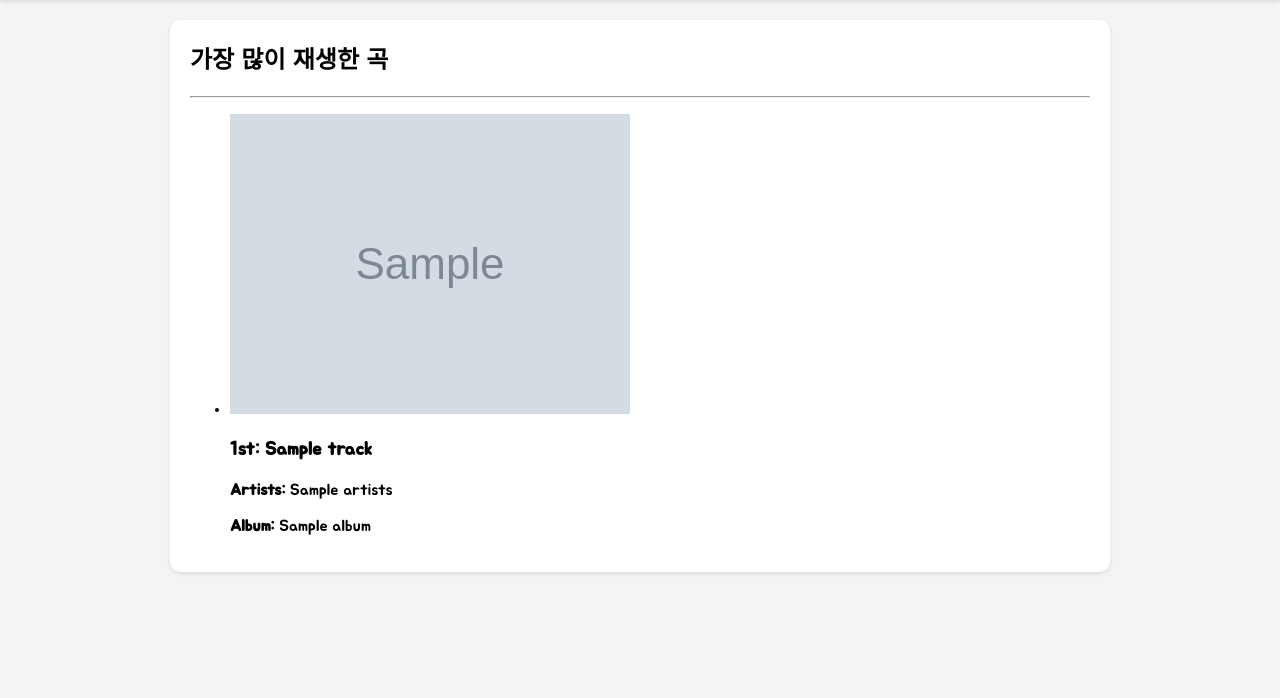
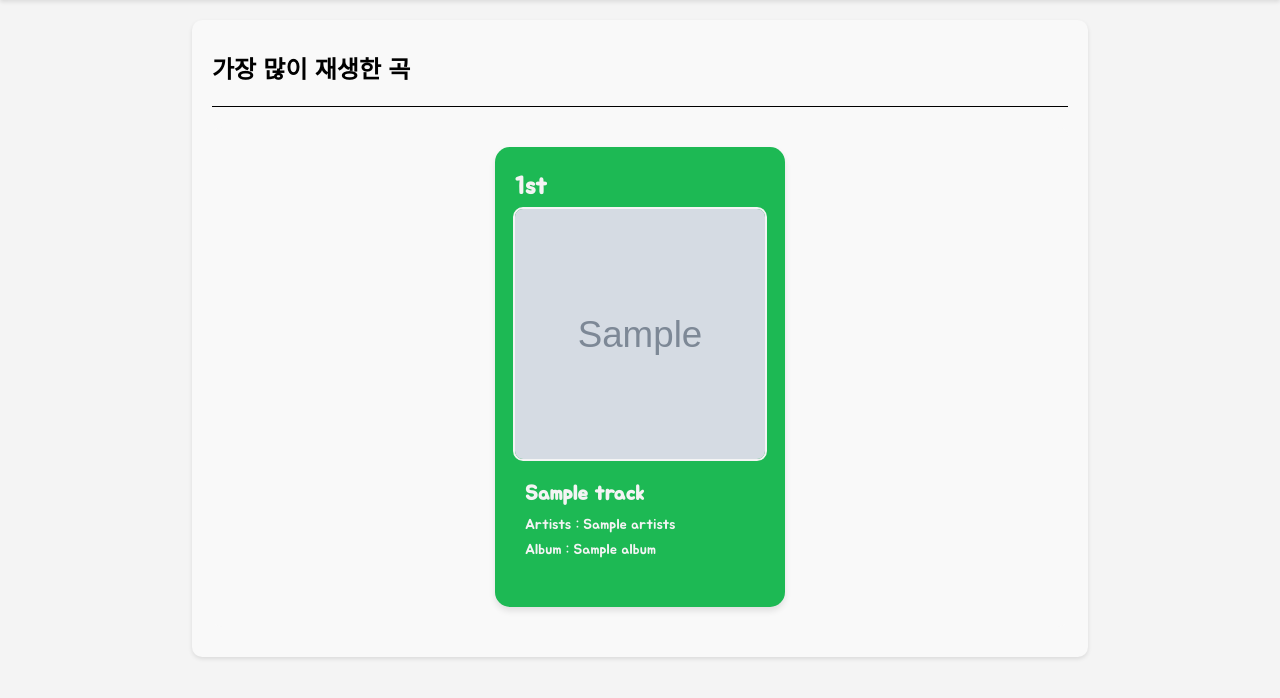
Before and after one commit to busker362/TrackTracer, a Flask app: template frontend/templates/home.html in a window 1280 px wide. Shown: the part 60-758 px from the top of the page. Run offline with Flask 3, Linux system fonts and the light colour scheme; the template is opened without the code that fills it: most values are stand-ins (such as "Sample title", 1, 10 or a date in 2020); grey boxes marked "Sample" are stand-in pictures; parts of the project's set-up code (start-up, migrations or seed data) failed here and were passed over.

Commit message:
메인화면 앨범표지 디자인변경

```diff
--- a/frontend/static/style.css
+++ b/frontend/static/style.css
@@ -1,4 +1,3 @@
-/* 기본 스타일 */
 body {
     margin: 0;
     padding: 0;
@@ -6,7 +5,6 @@ body {
     font-family: 'Jua', sans-serif;
 }
 
-/* 헤더 스타일 */
 .header {
     display: flex;
     justify-content: space-between;
@@ -58,26 +56,33 @@ body {
     height: 25px;
 }
 
-/* 메인 스타일 */
-main {
-    padding: 20px;
-    background: #fff;
+.main-content {
+    width: 70%;
     margin: 20px auto;
-    max-width: 900px;
+    padding: 10px 20px 30px 20px;
+    background: #f9f9f9;
     box-shadow: 0 2px 4px rgba(0, 0, 0, 0.1);
+    border-radius: 10px;
+    box-sizing: border-box;
+}
+
+
+.musicfield {
+    display: flex;
+    flex-wrap: wrap;
+    justify-content: space-around;
+    gap: 20px;
+    margin-top: 20px;
+    padding: 10px;
+    background-color: #f9f9f9;
     border-radius: 10px;
 }
 
-main h2 {
-    margin-top: 0;
-    font-size: 1.5rem;
-}
 
-/* 오른쪽 메뉴 초기 스타일 */
 .side-menu {
     position: fixed;
     top: 0;
-    right: -350px; /* 화면 밖 */
+    right: -350px;
     width: 300px;
     height: 100%;
     background-color: #fff;
@@ -88,7 +93,7 @@ main h2 {
 }
 
 .side-menu.active {
-    right: 0; /* 화면에 보이도록 이동 */
+    right: 0;
 }
 
 #close-menu {
@@ -128,7 +133,6 @@ main h2 {
     background-color: #218838;
 }
 
-/* 플레이리스트 스타일 */
 #playlist-list {
     list-style: none;
     padding: 0;
@@ -200,3 +204,79 @@ iframe {
 .logout-btn:hover {
     background-color: #ff3333;
 }
+
+.track-list {
+    display: flex;
+    gap: 20px;
+    justify-content: center;
+    align-items: flex-start;
+    overflow-x: auto; /* 카드가 많아지면 스크롤 가능 */
+    padding: 10px;
+    box-sizing: border-box;
+}
+
+.track-card {
+    background-color: #1DB954;
+    border-radius: 15px;
+    padding: 20px;
+    width: 250px;
+    height: 420px;
+    display: flex;
+    flex-direction: column;
+    justify-content: flex-start;
+    box-shadow: 0 4px 6px rgba(0, 0, 0, 0.1);
+    transition: transform 0.2s, box-shadow 0.2s;
+}
+
+
+.rank {
+    color: #f4f4f4;
+    font-size: 1.5rem;
+    font-weight: bold;
+    margin: 5px 0 5px 0;
+    text-align: left;
+    align-self: flex-start;
+}
+
+
+.album-art {
+    align-self: center;
+    margin-bottom: 10px;
+}
+
+.album-art img {
+    width: 250px;
+    height: 250px;
+    object-fit: cover;
+    border-radius: 10px;
+    border: 2px solid #f4f4f4;
+}
+
+.track-info {
+    height: auto;
+    display: flex;
+    flex-direction: column;
+    align-items: flex-start;
+    justify-content: flex-start;
+    text-align: left;
+    padding: 0 10px;
+}
+
+.music-name {
+    color: #f4f4f4;
+    font-size: 1.3rem;
+    font-weight: bold;
+    margin: 5px 0;
+}
+
+.artist-name {
+    color: #f4f4f4;
+    font-size: 0.9rem;
+    margin: 3px 0;
+}
+
+.album-name {
+    color: #f4f4f4;
+    font-size: 0.9rem;
+    margin: 3px 0 10px 0;
+}
--- a/frontend/templates/home.html
+++ b/frontend/templates/home.html
@@ -59,13 +59,15 @@
         </div>
     </header>
 
-    <main>
+    <main class="main-content">
         <h2>가장 많이 재생한 곡</h2>
-        <hr>
+        <hr style="border:0; height:1px; background: #000;">
+        <div class="musicfield">
             {% if tracks %}
-        <ul class="track-list">
+            <div class="track-list">
                 {% for track in tracks %}
-            <li class="track-item">
+                <div class="track-card">
+                    <h3 class="rank">{{ track.rank }}{{ "st" if track.rank == 1 else "nd" if track.rank == 2 else "rd" if track.rank == 3 else "th" }}</h3>
                     <div class="album-art">
                         {% if track.album_image %}
                         <img src="{{ track.album_image }}" alt="{{ track.album }}" />
@@ -74,23 +76,19 @@
                         {% endif %}
                     </div>
                     <div class="track-info">
-                    <h3>{{ track.rank }}{{ "st" if track.rank == 1 else "nd" if track.rank == 2 else "rd" if track.rank == 3 else "th" }}: {{ track.name }}</h3>
-                    <p><strong>Artists:</strong> {{ track.artists }}</p>
-                    <p><strong>Album:</strong> {{ track.album }}</p>
-                    {% if track.preview_url %}
-                    <audio controls>
-                        <source src="{{ track.preview_url }}" type="audio/mpeg">
-                        Your browser does not support the audio element.
-                    </audio>
-                    {% endif %}
+                        <h4 class="music-name">{{ track.name }}</h4>
+                        <p class="artist-name">Artists : {{ track.artists }}</p>
+                        <p class="album-name">Album : {{ track.album }}</p>
                     </div>
-            </li>
+                </div>
                 {% endfor %}
-        </ul>
+            </div>
             {% else %}
             <p>No top tracks available.</p>
             {% endif %}
+        </div>
     </main>
+
     <script src="{{ url_for('static', filename='../static/script.js') }}"></script>
 </body>
 </html>
```
Lines whose indentation alone changed are shown as unchanged.
